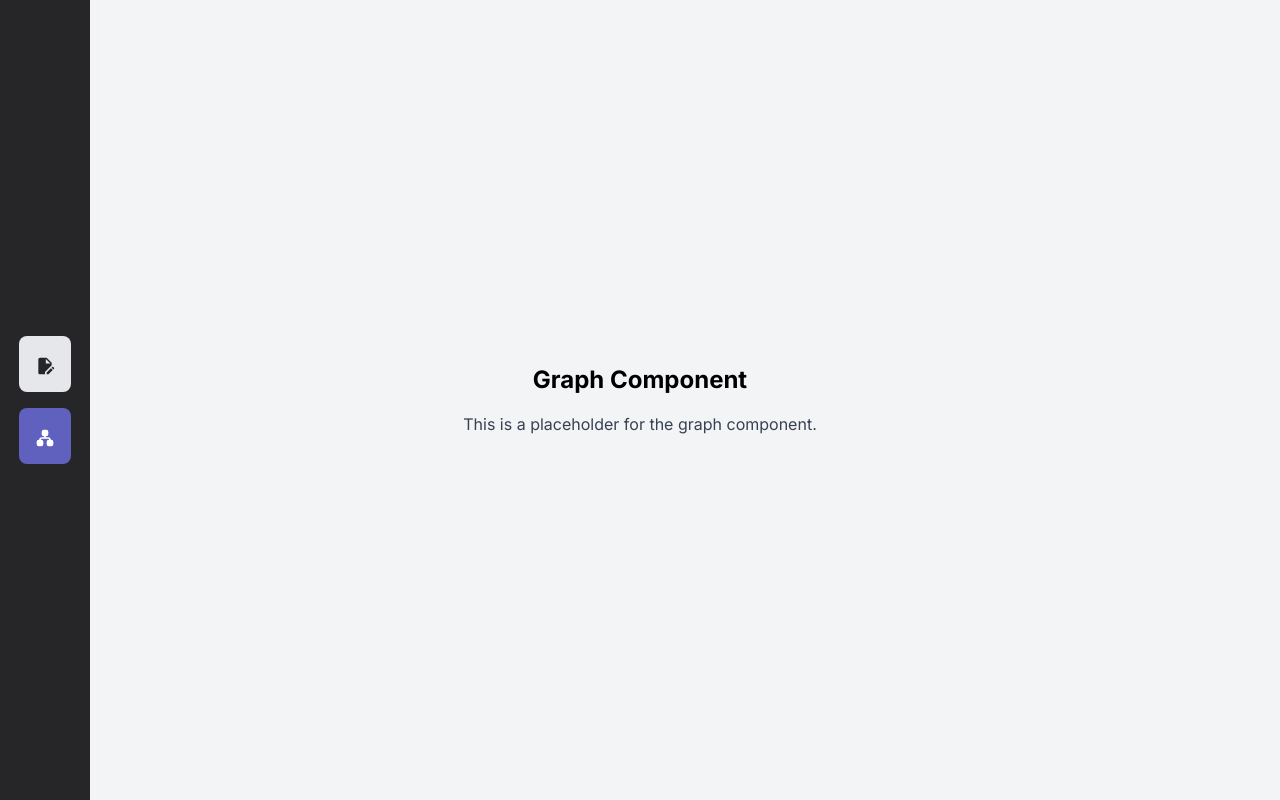
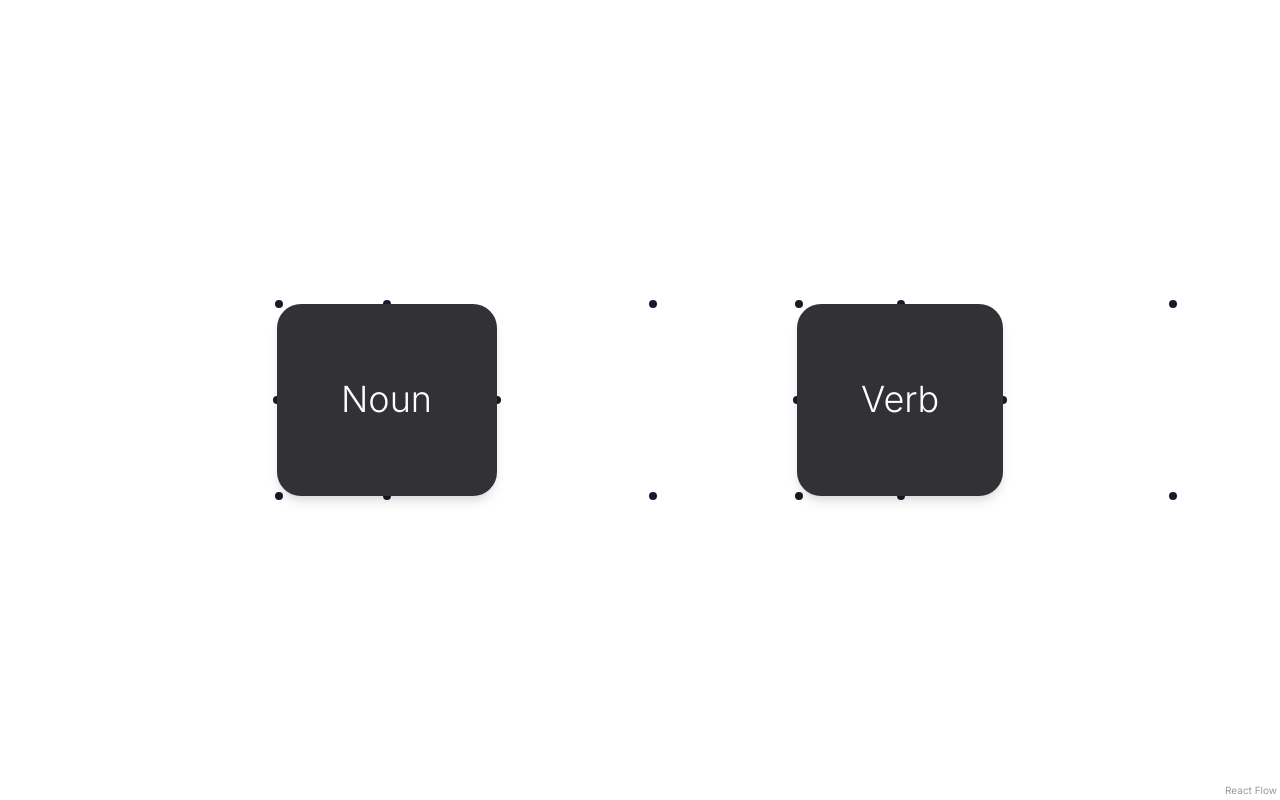
Before and after one commit to fahimWad/cs188-hci, a React (Create React App) app in the folder nebula/: page /graph in a window 1280 px wide. Built offline with nearby package versions, Linux system fonts and the light colour scheme; a small style sheet from the web is missing.

Commit message:
graph actully f**king works now, hallelujah, css is still scuffed but flashcard works

```diff
--- a/nebula/src/components/graph_components/FlashCardNode.tsx
+++ b/nebula/src/components/graph_components/FlashCardNode.tsx
@@ -15,7 +15,7 @@ interface FlashCardNodeProps {
     selected?: boolean;
 }
 
-function FlashCardNode({ data, isConnectable, selected = false }: FlashCardNodeProps) {
+export default function FlashCardNode({ data, isConnectable, selected = false }: FlashCardNodeProps) {
   const [isActive, setIsActive] = useState(false);
   const [editing, setEditing] = useState(false);
   const [flipped, setFlipped] = useState(false);
@@ -34,7 +34,7 @@ function FlashCardNode({ data, isConnectable, selected = false }: FlashCardNodeP
 
   return (
     <div className="text-updater-node">
-//  top left handle/connection point: a
+{/* top left handle/connection point: a */}
       <Handle
         type="target"
         position={Position.Top}
@@ -42,14 +42,14 @@ function FlashCardNode({ data, isConnectable, selected = false }: FlashCardNodeP
         style={leftShift}
         isConnectable={isConnectable}
       />
-//  top middle handle/connection point: b
+{/* top middle handle/connection point: b */}
       <Handle
         type="source"
         position={Position.Top}
         id="b"
         isConnectable={isConnectable}
       />
-// top right handle/connection point: c
+{/* top right handle/connection point: c */}
       <Handle
         type="source"
         position={Position.Top}
@@ -57,7 +57,7 @@ function FlashCardNode({ data, isConnectable, selected = false }: FlashCardNodeP
         style={rightShift}
         isConnectable={isConnectable}
       />
-// left handle/connection point: d
+{/* left handle/connection point: d */}
       <Handle
         type="source"
         position={Position.Left}
@@ -65,7 +65,7 @@ function FlashCardNode({ data, isConnectable, selected = false }: FlashCardNodeP
         // style={handleStyle}
         isConnectable={isConnectable}
       />
-// right handle/connection point: e
+{/* right handle/connection point: e */}
       <Handle
         type="target"
         position={Position.Right}
@@ -77,7 +77,7 @@ function FlashCardNode({ data, isConnectable, selected = false }: FlashCardNodeP
         <label htmlFor="text">Text:</label>
         <input id="text" name="text" onChange={onChange} className="nodrag" />
       </div> */}
-// bottom left handle/connection point: f
+{/* bottom left handle/connection point: f */}
       <Handle
         type="source"
         position={Position.Bottom}
@@ -85,14 +85,14 @@ function FlashCardNode({ data, isConnectable, selected = false }: FlashCardNodeP
         style={leftShift}
         isConnectable={isConnectable}
       />
-// bottom middle connection point: g
+{/* bottom middle connection point: g */}
       <Handle
         type="source"
         position={Position.Bottom}
         id="g"
         isConnectable={isConnectable}
       />
-// bottom right connection point: h
+{/* bottom right connection point: h */}
       <Handle
         type="source"
         position={Position.Bottom}
@@ -114,5 +114,3 @@ function FlashCardNode({ data, isConnectable, selected = false }: FlashCardNodeP
     </div>
   );
 }
-
-export default FlashCardNode;
--- a/nebula/src/components/graph_components/Graph_Display.tsx
+++ /dev/null
@@ -1,62 +0,0 @@
-import React from 'react';
-
-interface GraphDisplayProps {
-    data: Array<{ x: number; y: number }>;
-    width?: number;
-    height?: number;
-}
-
-const Graph_Display: React.FC<GraphDisplayProps> = ({
-    data,
-    width = 400,
-    height = 300,
-}) => {
-    if (!data || data.length === 0) {
-        return <div>No data to display.</div>;
-    }
-
-    // Find min/max for scaling
-    const xValues = data.map(point => point.x);
-    const yValues = data.map(point => point.y);
-    const minX = Math.min(...xValues);
-    const maxX = Math.max(...xValues);
-    const minY = Math.min(...yValues);
-    const maxY = Math.max(...yValues);
-
-    // Scale function
-    const scaleX = (x: number) =>
-        ((x - minX) / (maxX - minX || 1)) * (width - 40) + 20;
-    const scaleY = (y: number) =>
-        height - 20 - ((y - minY) / (maxY - minY || 1)) * (height - 40);
-
-    // Create path
-    const pathData = data
-        .map((point, i) => {
-            const x = scaleX(point.x);
-            const y = scaleY(point.y);
-            return `${i === 0 ? 'M' : 'L'} ${x} ${y}`;
-        })
-        .join(' ');
-
-    return (
-        <svg width={width} height={height} style={{ border: '1px solid #ccc' }}>
-            <path
-                d={pathData}
-                fill="none"
-                stroke="#1976d2"
-                strokeWidth={2}
-            />
-            {data.map((point, i) => (
-                <circle
-                    key={i}
-                    cx={scaleX(point.x)}
-                    cy={scaleY(point.y)}
-                    r={3}
-                    fill="#1976d2"
-                />
-            ))}
-        </svg>
-    );
-};
-
-export default Graph_Display;
--- a/nebula/src/pages/Graph.tsx
+++ b/nebula/src/pages/Graph.tsx
@@ -1,14 +1,103 @@
+// src/App.tsx
 import PageNav from "../components/flashcard_components/PageNav";
+import { useCallback, useState } from "react";
+import {
+  ReactFlowProvider,
+  ReactFlow,
+  addEdge,
+  applyEdgeChanges,
+  applyNodeChanges,
+  type Node,
+  type Edge,
+  type OnConnect,
+  type OnEdgesChange,
+  type OnNodesChange,
+} from "@xyflow/react";
+import "@xyflow/react/dist/style.css";
 
-const Graph: React.FC = () => {
-    return (
-        <div className="flex flex-col items-center justify-center h-screen bg-gray-100">
-            <PageNav />
-            <h1 className="text-2xl font-bold mb-4">Graph Component</h1>
-            <p className="text-gray-700">This is a placeholder for the graph component.</p>
-            {/* Add your graph rendering logic here */}
-        </div>
-    );
+import FlashCardNode from "../components/graph_components/FlashCardNode";
+import type { FlashcardData } from "../components/flashcard_components/Flashcard";
+
+/* ──────────────────────────────────────────────────────────────
+   1.  Define a typed node for our flash‑cards
+   ────────────────────────────────────────────────────────────── */
+type FlashCardNodeType = Node<{ card: FlashcardData }, "flashCard">;
+
+/* ──────────────────────────────────────────────────────────────
+   2.  Initial flash‑cards → initial nodes
+   ────────────────────────────────────────────────────────────── */
+const seedCards: FlashcardData[] = [
+  { id: "1", front: "Noun", back: "person, place, or thing" },
+  { id: "2", front: "Verb", back: "an action" },
+];
+
+function cardsToNodes(cards: FlashcardData[]): FlashCardNodeType[] {
+  return cards.map((c, i) => ({
+    id: `flashcard-${c.id ?? i}`,
+    type: "flashCard",
+    position: { x: 120 + i * 260, y: 120 },
+    data: { card: c },
+  }));
 }
 
+/* React‑Flow renders custom nodes based on this map */
+const nodeTypes = { flashCard: FlashCardNode };
+
+/* ──────────────────────────────────────────────────────────────
+   3.  The canvas component
+   ────────────────────────────────────────────────────────────── */
+function FlowCanvas() {
+  const [nodes, setNodes] = useState<FlashCardNodeType[]>(cardsToNodes(seedCards));
+  const [edges, setEdges] = useState<Edge[]>([]);
+
+  const onNodesChange: OnNodesChange = useCallback(
+    (changes) => setNodes((nds) => applyNodeChanges(changes, nds as Node[]) as FlashCardNodeType[]),
+    []
+  );
+
+  const onEdgesChange: OnEdgesChange = useCallback(
+    (changes) => setEdges((eds) => applyEdgeChanges(changes, eds)),
+    []
+  );
+
+  const onConnect: OnConnect = useCallback(
+    (connection) => setEdges((eds) => addEdge(connection, eds)),
+    []
+  );
+
+  return (
+    <div style={{ height: 800 }}>
+      <ReactFlow
+        nodes={nodes}
+        edges={edges}
+        onNodesChange={onNodesChange}
+        onEdgesChange={onEdgesChange}
+        onConnect={onConnect}
+        nodeTypes={nodeTypes}
+        fitView
+        style={{ backgroundColor: "#FFFFFF" }}
+      />
+    </div>
+  );
+}
+
+function Graph(){
+  return (
+    <ReactFlowProvider>
+        <FlowCanvas />
+    </ReactFlowProvider>
+  );
+}
 export default Graph;
+
+/* ──────────────────────────────────────────────────────────────
+   4.  Plain‑vanilla App component
+   ────────────────────────────────────────────────────────────── */
+// export default function App() {
+//   return (
+//     <ReactFlowProvider>
+//       <div className="bg-red-500 w-24 h-24 m-4" />
+//       <FlowCanvas />
+//     </ReactFlowProvider>
+//   );
+// }
```
